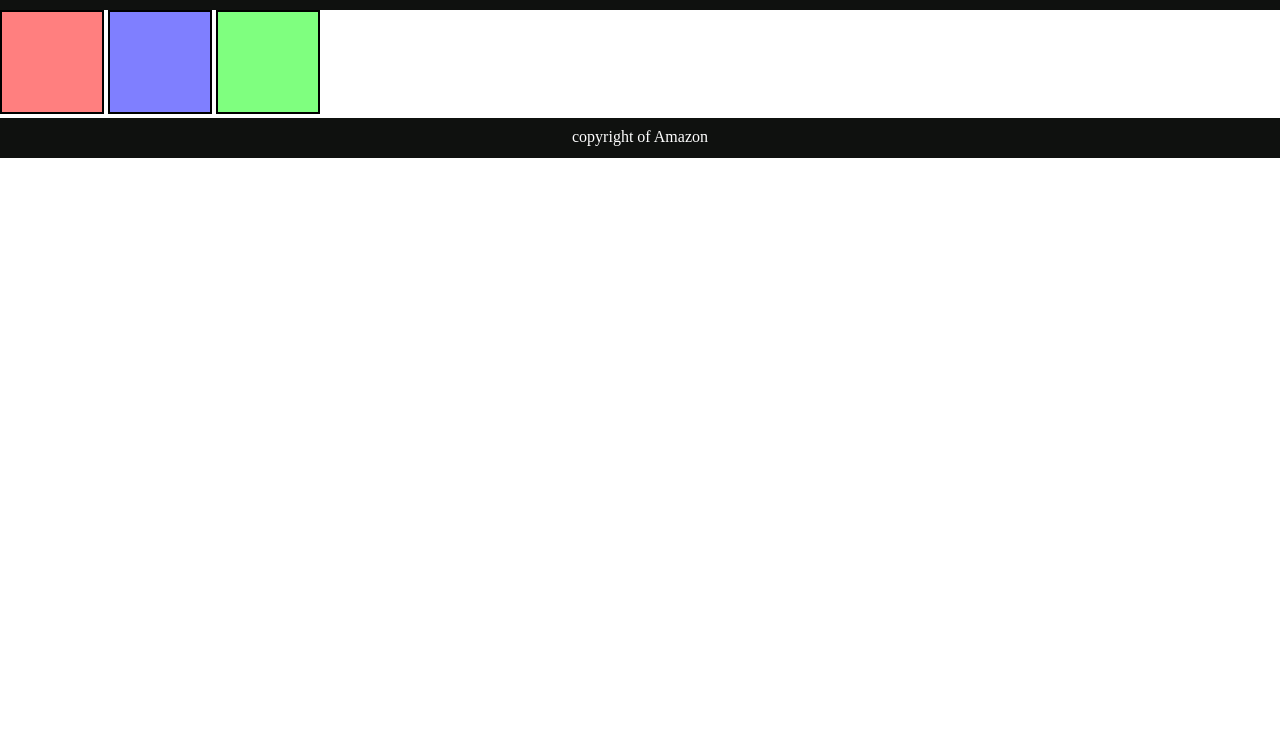
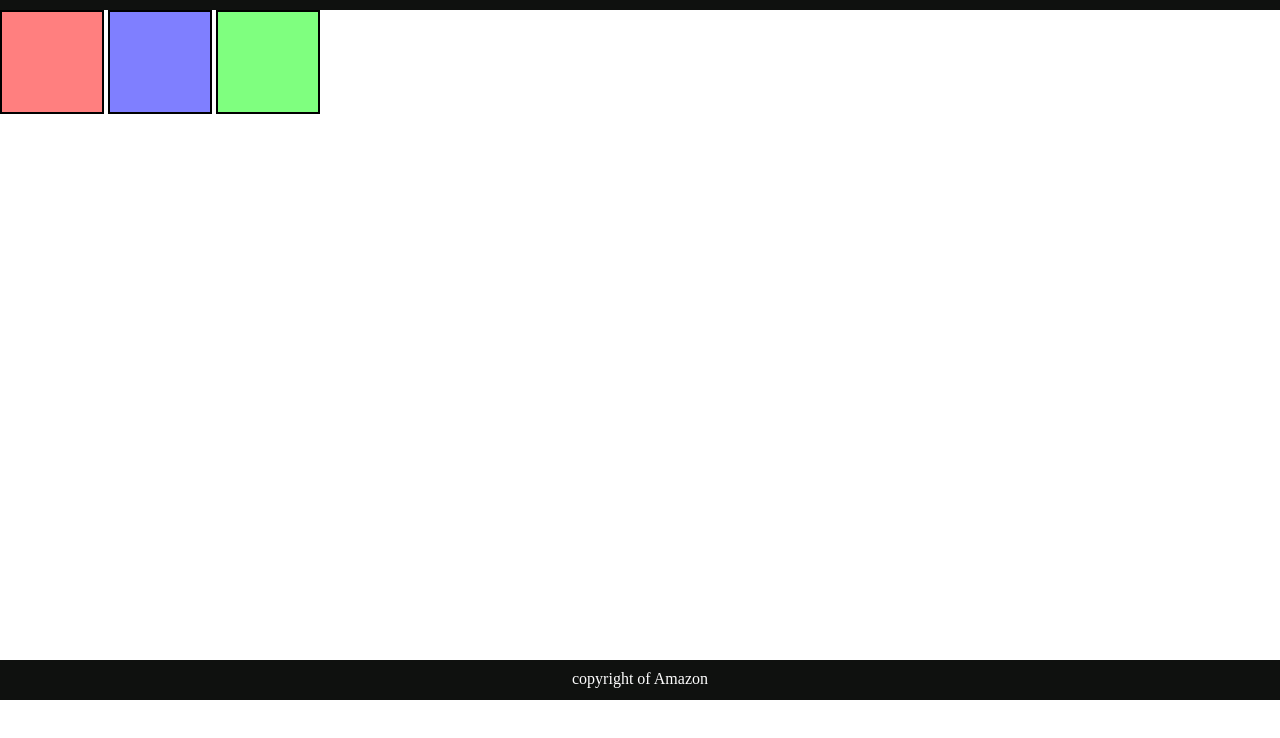
Before and after one commit to sufyan1105/Web-Development, a plain HTML site: page practice set 4/index.html in a window 1280 px wide. Shown: the part 50-788 px from the top of the page. Drawn offline with Linux system fonts and the light colour scheme.

Commit message:
Practice set 4 complete

```diff
--- a/practice set 4/style.css
+++ b/practice set 4/style.css
@@ -27,6 +27,9 @@ a{
     border: 2px solid black;
     display: inline-block;
 }
+#content{
+    height: 650px;
+}
 
 footer{
     background-color: #0f110f;
```
